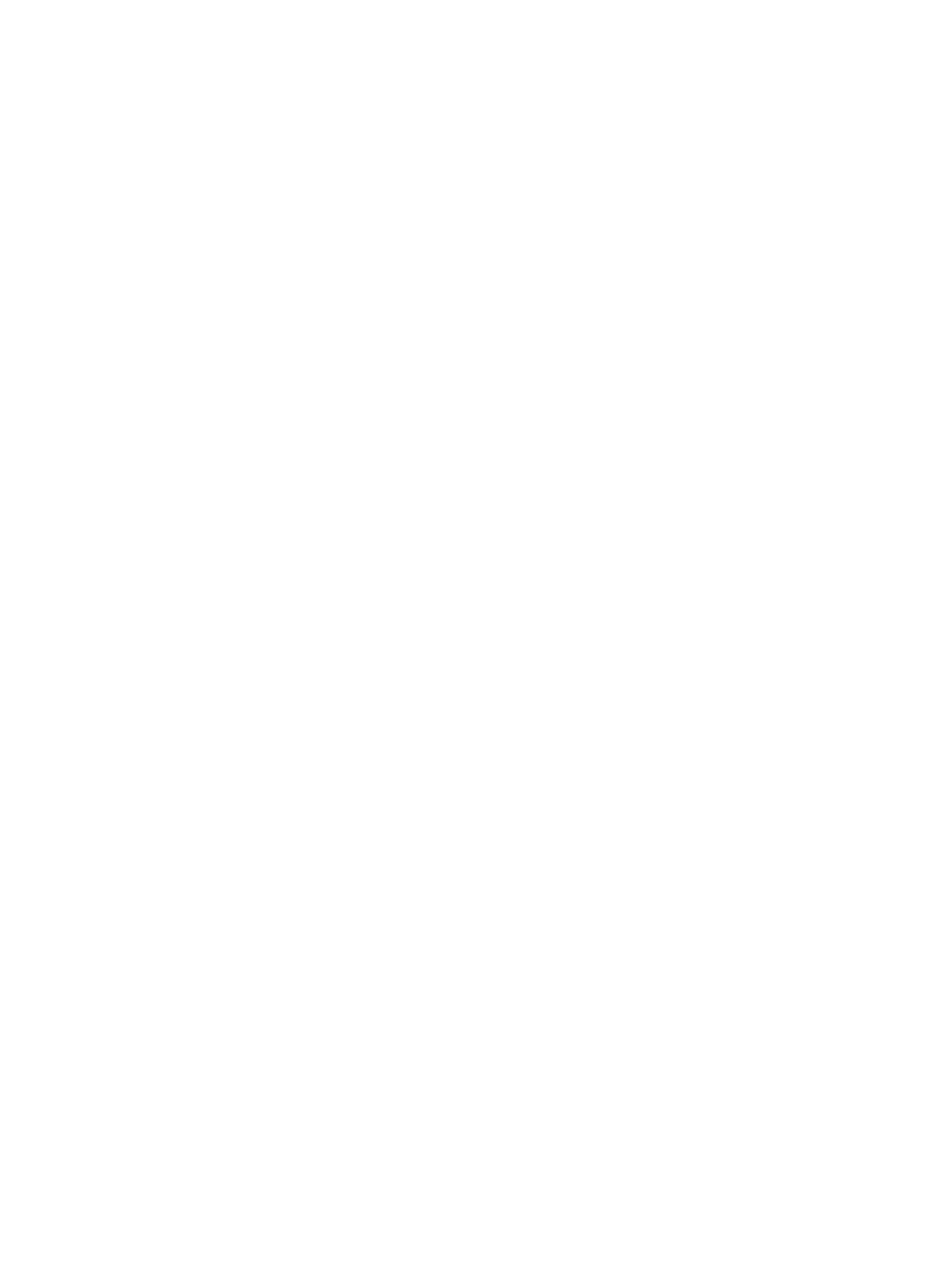
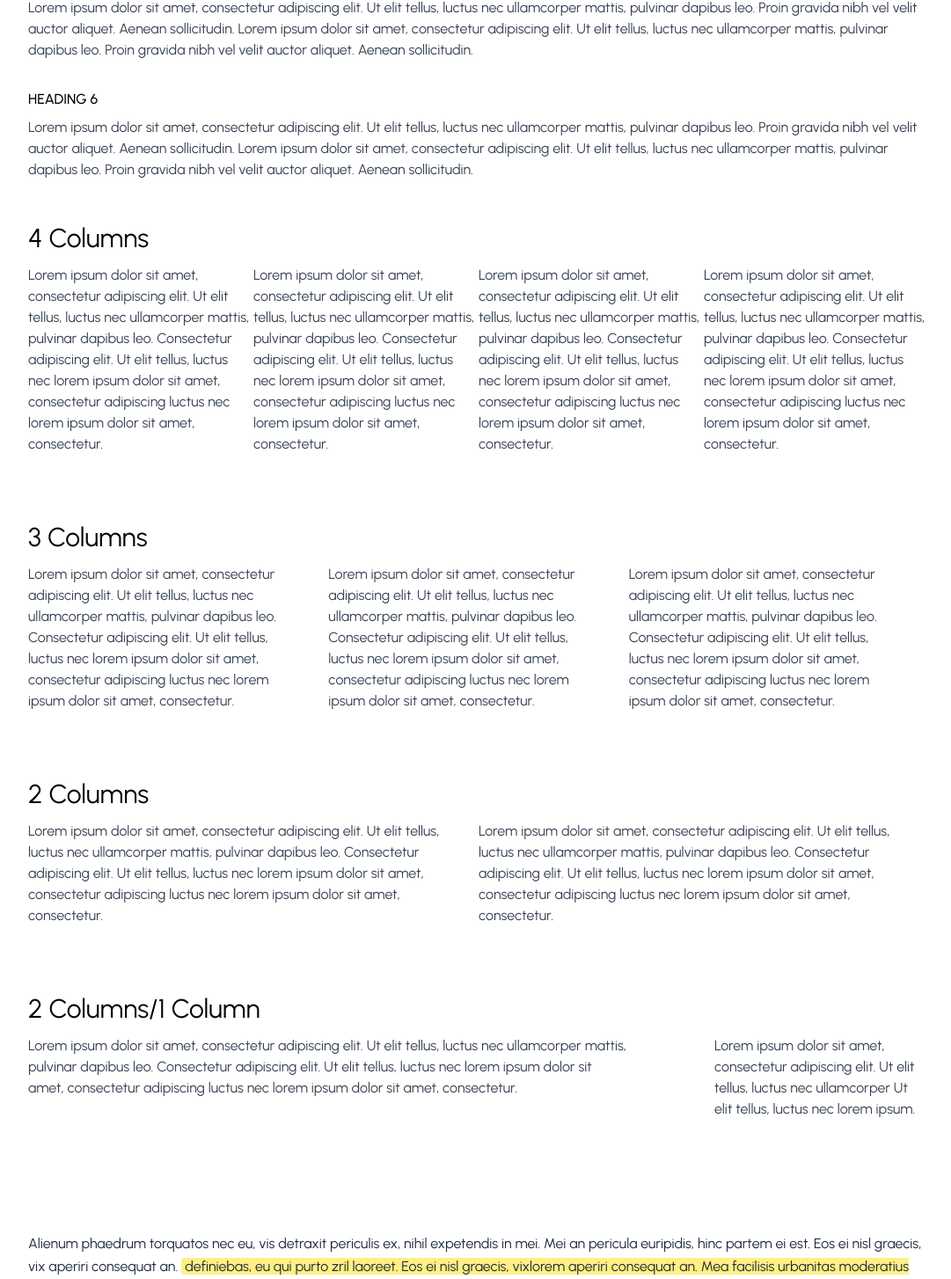
Before and after one commit to Naimul-Islam20/E-commerce-website, a Next.js app: page /rout/element/typography in a window 1280 px wide. Shown: the part 751-2205 px from the top of the page at 88% size, without its empty margins (96-1177 px from the left). Before the commit the page ends 800 px from the top, so only its background shows below. Built offline with nearby package versions, Linux system fonts and the light colour scheme.

Commit message:
adding 2 components in typography  and update this components

```diff
--- /dev/null
+++ b/app/rout/element/typography/constantPage.jsx
@@ -0,0 +1,15 @@
+
+export const sizeClasses = {
+    h1: 'text-4xl font-bold',
+    h2: 'text-3xl font-semibold',
+    h3: 'text-2xl font-medium',
+    h4: 'text-xl font-medium',
+    h5: 'text-lg font-medium',
+    h6: 'text-base font-medium uppercase ',
+  };
+
+  export const colorMap = {
+    yellow: 'bg-yellow-200',
+    gray: 'bg-gray-400',
+
+  };
--- a/app/rout/element/typography/page.js
+++ b/app/rout/element/typography/page.js
@@ -1,8 +1,102 @@
-export default function TeamPage() {
+import data from './typographyData.json';
+import { sizeClasses, colorMap } from './constantPage';
+
+export default function TypographyPage() {
+    //👉 bg-Color
+    const Highlight = (text = "", color = "default") => {
+    const bgClass = colorMap[color] || colorMap.default;
+    const html = text.replace(
+      /\{\{(.*?)\}\}/g,
+      `<span class="${bgClass} px-1 rounded">$1</span>`
+    );
+    return { __html: html };
+  };
+
+  // 👉 Slice data
+  const topSix = data.slice(0, 6);
+  const lastFour = data.slice(6, 10);
+  const three = data.slice(6, 9);
+  const bgcolor = data.slice(10, 12)
+
   return (
-    <div>
-      <h1>Our Team</h1>
-      <p>Team details will go here.</p>
+    <div className="container mx-auto px-6 md:px-20 lg:px-32 py-12 space-y-12">
+        <div className="space-y-8">
+            {topSix.map((item, index) => {
+            const Tag = `h${index + 1}`;
+            const headingClass = sizeClasses[Tag];
+
+            return (
+                <div key={index}>
+                <Tag className={headingClass}>{item.heading}</Tag>
+                <p className="text-gray-700 text-base mt-2">{item.text }</p>
+                </div>
+            );
+            })}
+        </div>
+
+        {/* 🔸 Section 2: Last 4 Items in Flex/Grid */}
+        <div>
+            <h1 className="text-3xl pb-3">4 Columns</h1>
+            <div className="grid grid-cols-1 md:grid-cols-2 lg:grid-cols-4 ">
+                {lastFour.map((item, index) => (
+                <div
+                    key={index}
+                    className=" pb-7 ">
+                    <p className="text-gray-700 ">{item.text}</p>
+                </div>
+                ))}
+            </div>
+        </div>
+        <div>
+            <h1 className="text-3xl pb-3">3 Columns</h1>
+            <div className="grid grid-cols-1 md:grid-cols-2 lg:grid-cols-3 ">
+                {three.map((item, index) => (
+                <div
+                    key={index}
+                    className=" pb-7 pr-7">
+                    <p className="text-gray-700 ">{item.text}</p>
+                </div>
+                ))}
+            </div>
+        </div>
+        <div>
+            <h1 className="text-3xl pb-3">2 Columns</h1>
+            <div className="grid grid-cols-1 md:grid-cols-2 lg:grid-cols-2 ">
+                {three.slice(0, 2).map((item, index) => (
+                <div
+                    key={index}
+                    className=" pb-7 pr-7">
+                    <p className="text-gray-700 ">{item.text}</p>
+                </div>
+                ))}
+            </div>
+        </div>
+        <div>
+            <h1 className="text-3xl pb-3">2 Columns/1 Column</h1>
+            <div className="grid grid-cols-1 gap-6">
+                {three.slice(0, 1).map((item, index) => (
+                <div key={index} className="grid grid-cols-12 gap-4">
+                    <div className="col-span-9 pr-20">
+                    <p className="text-gray-700">{item.text}</p>
+                    </div>
+                    <div className="col-span-3 ">
+                    <p className="text-gray-700">{item.text2}</p>
+                    </div>
+                </div>
+                ))}
+            </div>
+        </div>
+         <div>
+            <div className="grid grid-cols-1 pt-20 gap-16">
+                {bgcolor.map((item, index) => (
+                    <p
+                    key={index}
+                    className="text-base text-gray-800 leading-relaxed"
+                    dangerouslySetInnerHTML={Highlight(item.text , item.color)}
+                    />
+                ))}
+            </div>
+        </div>
     </div>
   );
 }
--- /dev/null
+++ b/app/rout/element/typography/typographyData.json
@@ -0,0 +1,37 @@
+[
+    { "heading" : "Heading 1",
+         "text" : "Lorem ipsum dolor sit amet, consectetur adipiscing elit. Ut elit tellus, luctus nec ullamcorper mattis, pulvinar dapibus leo. Proin gravida nibh vel velit auctor aliquet. Aenean sollicitudin. Lorem ipsum dolor sit amet, consectetur adipiscing elit. Ut elit tellus, luctus nec ullamcorper mattis, pulvinar dapibus leo. Proin gravida nibh vel velit auctor aliquet. Aenean sollicitudin." },
+    { "heading" : "Heading 2",
+         "text" : "Lorem ipsum dolor sit amet, consectetur adipiscing elit. Ut elit tellus, luctus nec ullamcorper mattis, pulvinar dapibus leo. Proin gravida nibh vel velit auctor aliquet. Aenean sollicitudin. Lorem ipsum dolor sit amet, consectetur adipiscing elit. Ut elit tellus, luctus nec ullamcorper mattis, pulvinar dapibus leo. Proin gravida nibh vel velit auctor aliquet. Aenean sollicitudin." },
+    { "heading" : "Heading 3",
+         "text" : "Lorem ipsum dolor sit amet, consectetur adipiscing elit. Ut elit tellus, luctus nec ullamcorper mattis, pulvinar dapibus leo. Proin gravida nibh vel velit auctor aliquet. Aenean sollicitudin. Lorem ipsum dolor sit amet, consectetur adipiscing elit. Ut elit tellus, luctus nec ullamcorper mattis, pulvinar dapibus leo. Proin gravida nibh vel velit auctor aliquet. Aenean sollicitudin." },
+    { "heading" : "Heading 4",
+         "text" : "Lorem ipsum dolor sit amet, consectetur adipiscing elit. Ut elit tellus, luctus nec ullamcorper mattis, pulvinar dapibus leo. Proin gravida nibh vel velit auctor aliquet. Aenean sollicitudin. Lorem ipsum dolor sit amet, consectetur adipiscing elit. Ut elit tellus, luctus nec ullamcorper mattis, pulvinar dapibus leo. Proin gravida nibh vel velit auctor aliquet. Aenean sollicitudin." },
+    { "heading" : "Heading 5",
+         "text" : "Lorem ipsum dolor sit amet, consectetur adipiscing elit. Ut elit tellus, luctus nec ullamcorper mattis, pulvinar dapibus leo. Proin gravida nibh vel velit auctor aliquet. Aenean sollicitudin. Lorem ipsum dolor sit amet, consectetur adipiscing elit. Ut elit tellus, luctus nec ullamcorper mattis, pulvinar dapibus leo. Proin gravida nibh vel velit auctor aliquet. Aenean sollicitudin." },
+    { "heading" : "Heading 6",
+         "text" : "Lorem ipsum dolor sit amet, consectetur adipiscing elit. Ut elit tellus, luctus nec ullamcorper mattis, pulvinar dapibus leo. Proin gravida nibh vel velit auctor aliquet. Aenean sollicitudin. Lorem ipsum dolor sit amet, consectetur adipiscing elit. Ut elit tellus, luctus nec ullamcorper mattis, pulvinar dapibus leo. Proin gravida nibh vel velit auctor aliquet. Aenean sollicitudin."
+     },
+     {
+          "text" : "Lorem ipsum dolor sit amet, consectetur adipiscing elit. Ut elit tellus, luctus nec ullamcorper mattis, pulvinar dapibus leo. Consectetur adipiscing elit. Ut elit tellus, luctus nec lorem ipsum dolor sit amet, consectetur adipiscing luctus nec lorem ipsum dolor sit amet, consectetur.",
+          "text2": "Lorem ipsum dolor sit amet, consectetur adipiscing elit. Ut elit tellus, luctus nec ullamcorper Ut elit tellus, luctus nec lorem ipsum."
+     },
+     {
+          "text" : "Lorem ipsum dolor sit amet, consectetur adipiscing elit. Ut elit tellus, luctus nec ullamcorper mattis, pulvinar dapibus leo. Consectetur adipiscing elit. Ut elit tellus, luctus nec lorem ipsum dolor sit amet, consectetur adipiscing luctus nec lorem ipsum dolor sit amet, consectetur."
+     },
+     {
+          "text" : "Lorem ipsum dolor sit amet, consectetur adipiscing elit. Ut elit tellus, luctus nec ullamcorper mattis, pulvinar dapibus leo. Consectetur adipiscing elit. Ut elit tellus, luctus nec lorem ipsum dolor sit amet, consectetur adipiscing luctus nec lorem ipsum dolor sit amet, consectetur."
+     },
+     {
+          "text" : "Lorem ipsum dolor sit amet, consectetur adipiscing elit. Ut elit tellus, luctus nec ullamcorper mattis, pulvinar dapibus leo. Consectetur adipiscing elit. Ut elit tellus, luctus nec lorem ipsum dolor sit amet, consectetur adipiscing luctus nec lorem ipsum dolor sit amet, consectetur."
+     },
+     {
+          "text": "Alienum phaedrum torquatos nec eu, vis detraxit periculis ex, nihil expetendis in mei. Mei an pericula euripidis, hinc partem ei est. Eos ei nisl graecis, vix aperiri consequat an. {{definiebas, eu qui purto zril laoreet. Eos ei nisl graecis, vixlorem aperiri consequat an. Mea facilisis urbanitas moderatius conseid ei. Ex error omnium interpretaris pro, alia illum ea vim pericula euripidis.}} Mei an pericula euripidis, hinc partem ei est. Eos ei nisl graecis, vixlorem aperiri consequat an. Eius lorem tincidunt vix at, vel pertinax sensibus id, error epicurei mea et. Mea facilisis urbanitas moderatius id. Vis ei rationibus definiebas, eu qui purto zril laoreet. Ex error omnium interpretaris pro, alia illum.",
+         "color": "yellow"
+     },
+     {
+          "text": "Alienum phaedrum torquatos nec eu, vis detraxit periculis ex, nihil expetendis in mei. Mei an pericula euripidis, hinc partem ei est. Eos ei nisl graecis, vix aperiri consequat an. {{definiebas, eu qui purto zril laoreet. Eos ei nisl graecis, vixlorem aperiri consequat an. Mea facilisis urbanitas moderatius conseid ei. Ex error omnium interpretaris pro, alia illum ea vim pericula euripidis.}} Mei an pericula euripidis, hinc partem ei est. Eos ei nisl graecis, vixlorem aperiri consequat an. Eius lorem tincidunt vix at, vel pertinax sensibus id, error epicurei mea et. Mea facilisis urbanitas moderatius id. Vis ei rationibus definiebas, eu qui purto zril laoreet. Ex error omnium interpretaris pro, alia illum.",
+         "color": "gray"
+     }
+
+]
```
Also changed, not shown: app/rout/element/accordions/page.js (+4 -4 lines).
